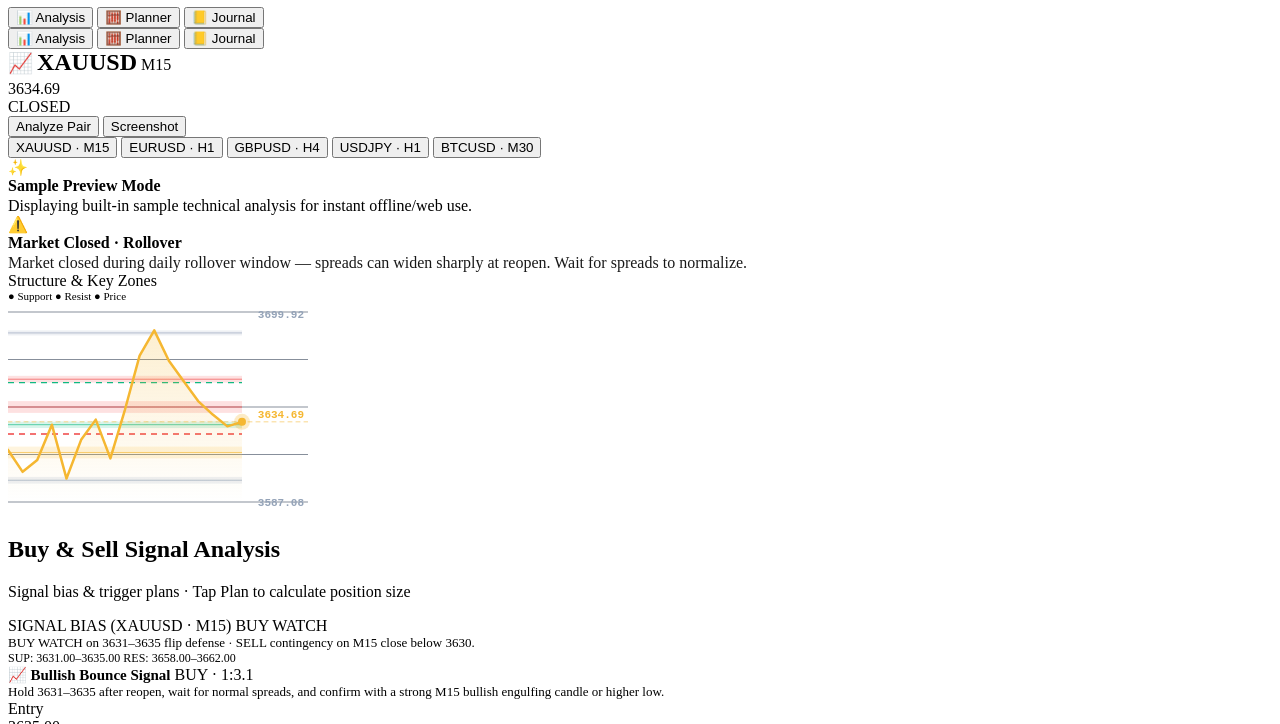
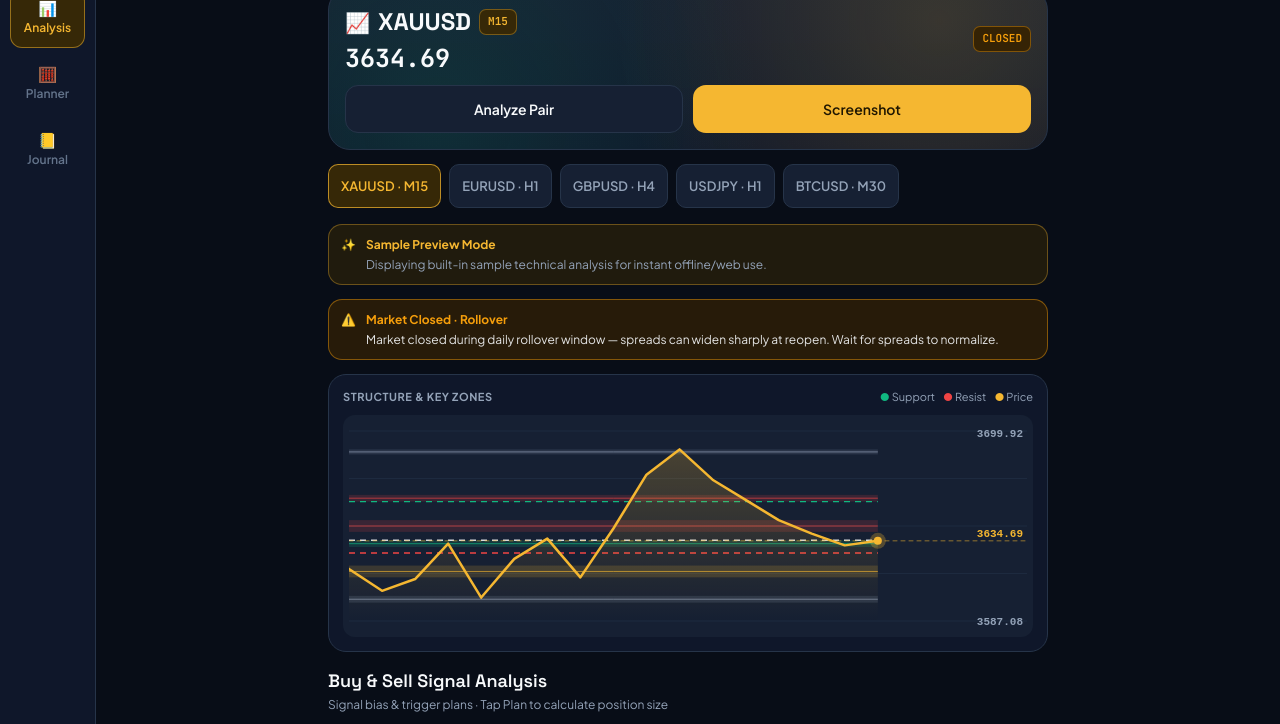
Before and after one commit to Jayden367/chartpulse, a plain HTML site: page web/index.html in a window 1280 px wide. Shown: the part 73-797 px from the top of the page. Drawn offline with Linux system fonts and the light colour scheme.

Commit message:
Restore styling and robot app icon

```diff
--- a/web/index.html
+++ b/web/index.html
@@ -5,12 +5,23 @@
   <meta charset="UTF-8" />
   <meta name="viewport" content="width=device-width, initial-scale=1.0, viewport-fit=cover" />
   <meta name="theme-color" content="#080D17" />
+
   <link rel="icon" type="image/png" href="./IMG_3048.png" />
   <link rel="apple-touch-icon" href="./IMG_3048.png" />
+
   <meta name="apple-mobile-web-app-capable" content="yes" />
   <meta name="apple-mobile-web-app-status-bar-style" content="black-translucent" />
+
   <title>ChartPulse — Trading Analysis, Planner &amp; Journal</title>
+
+  <link rel="preconnect" href="https://fonts.googleapis.com" />
+  <link rel="preconnect" href="https://fonts.gstatic.com" crossorigin />
+  <link href="https://fonts.googleapis.com/css2?family=JetBrains+Mono:wght@500;600;700&family=Plus+Jakarta+Sans:wght@400;500;600;700&family=Space+Grotesk:wght@600;700&display=swap" rel="stylesheet" />
+
+  <link rel="stylesheet" href="./styles.css" />
 </head>
+
+
 
 <body>
   <div class="app-shell">
```
